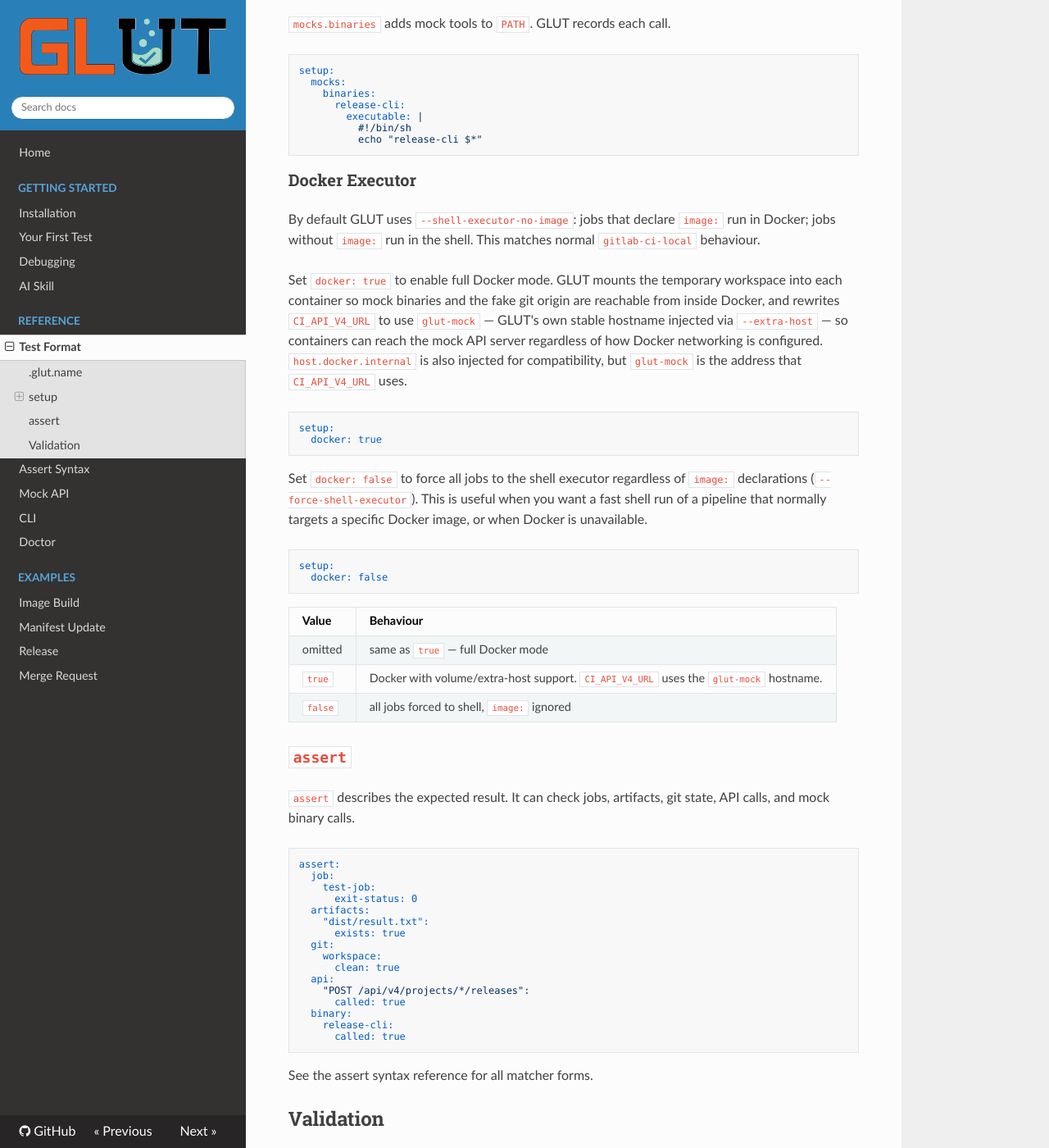
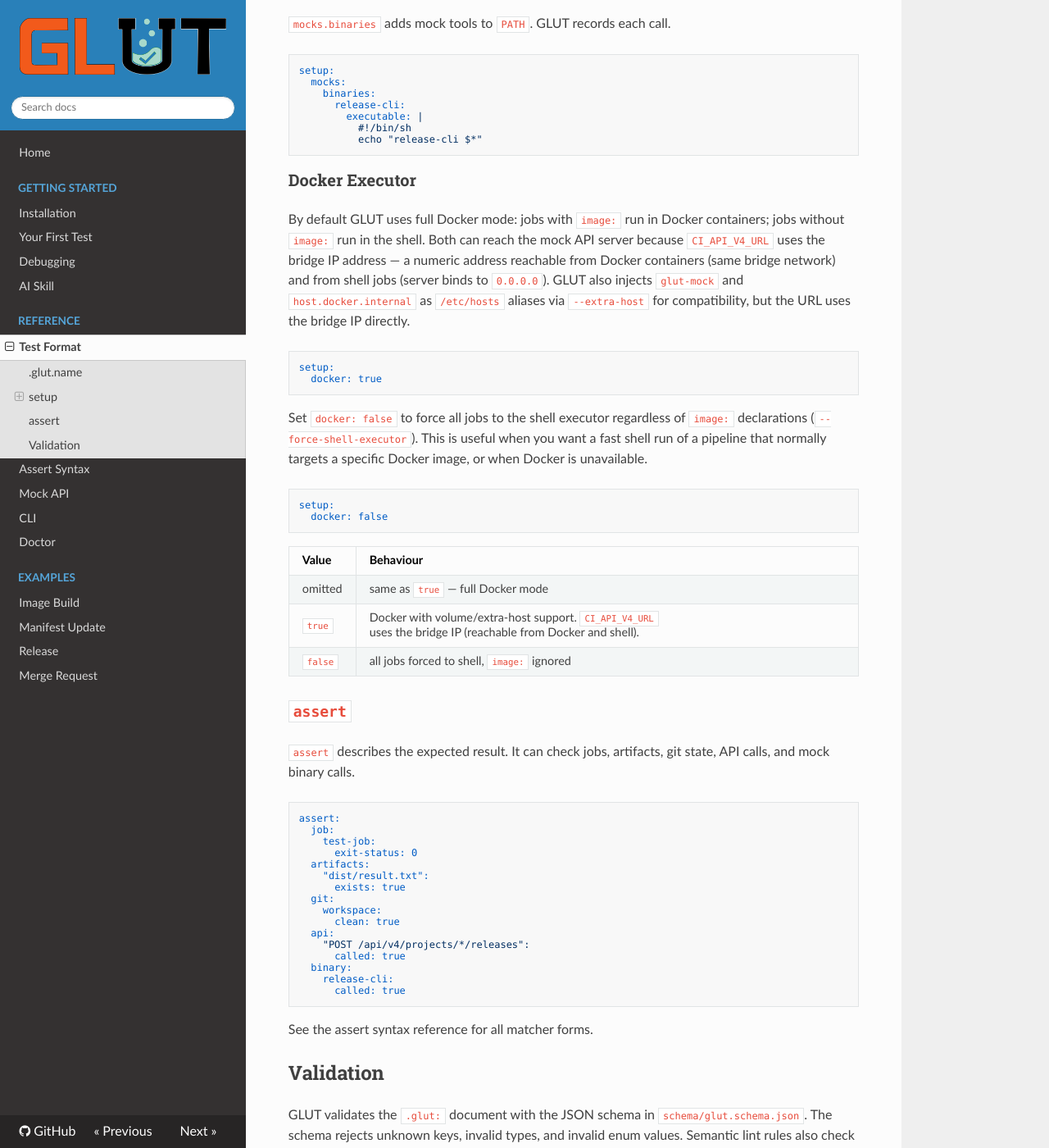
Before and after one commit to pandasoft-zz/glut, an MkDocs documentation site: the page built from docs/reference/test-format.md, in a window 1280 px wide and 1400 px high, scrolled down 6571 px. Shown: the whole window at 82% size. Built offline with MkDocs 1.6.1, drawn with Linux system fonts in a browser that asks for light colours; nearby versions of some CDN libraries.

Commit message:
fix: CI_API_V4_URL uses bridge IP; mock binaries work in shell with docker:true
Previously CI_API_V4_URL used the glut-mock hostname which is only injected
via --extra-host into Docker container /etc/hosts. Shell executor jobs (no
image:) could not resolve glut-mock, causing API calls to fail even though
the underlying address is the same bridge IP.

Fix: use the bridge IP directly in CI_API_V4_URL so both Docker and shell
jobs can reach the mock server without hostname resolution. glut-mock remains
as an --extra-host alias for backward compatibility.

Also: SetupMockBinaries is now always called when mock binaries are declared,
not only for docker:false. For docker:true it runs alongside CreateDockerVolume
so shell jobs can find mocks via PATH injection regardless of docker mode.

Co-Authored-By: Claude Sonnet 4.6 <noreply@anthropic.com>

````diff
--- a/docs/reference/test-format.md
+++ b/docs/reference/test-format.md
@@ -327,17 +327,13 @@ setup:
 
 ### Docker Executor
 
-By default GLUT uses `--shell-executor-no-image`: jobs that declare `image:` run
-in Docker; jobs without `image:` run in the shell. This matches normal
-`gitlab-ci-local` behaviour.
-
-Set `docker: true` to enable full Docker mode. GLUT mounts the temporary
-workspace into each container so mock binaries and the fake git origin are
-reachable from inside Docker, and rewrites `CI_API_V4_URL` to use `glut-mock`
-— GLUT's own stable hostname injected via `--extra-host` — so containers can
-reach the mock API server regardless of how Docker networking is configured.
-`host.docker.internal` is also injected for compatibility, but `glut-mock` is
-the address that `CI_API_V4_URL` uses.
+By default GLUT uses full Docker mode: jobs with `image:` run in Docker
+containers; jobs without `image:` run in the shell. Both can reach the mock API
+server because `CI_API_V4_URL` uses the bridge IP address — a numeric address
+reachable from Docker containers (same bridge network) and from shell jobs
+(server binds to `0.0.0.0`). GLUT also injects `glut-mock` and
+`host.docker.internal` as `/etc/hosts` aliases via `--extra-host` for
+compatibility, but the URL uses the bridge IP directly.
 
 ```yaml
 setup:
@@ -357,7 +353,7 @@ setup:
 | Value | Behaviour |
 | --- | --- |
 | omitted | same as `true` — full Docker mode |
-| `true` | Docker with volume/extra-host support. `CI_API_V4_URL` uses the `glut-mock` hostname. |
+| `true` | Docker with volume/extra-host support. `CI_API_V4_URL` uses the bridge IP (reachable from Docker and shell). |
 | `false` | all jobs forced to shell, `image:` ignored |
 
 ## `assert`
````
Also changed, not shown: 6 other files.
